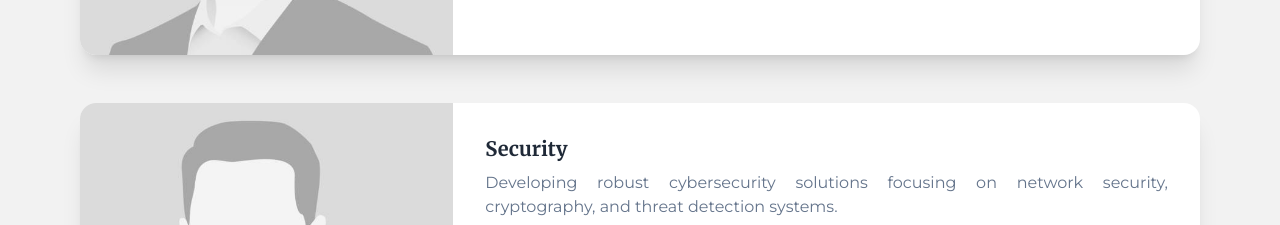
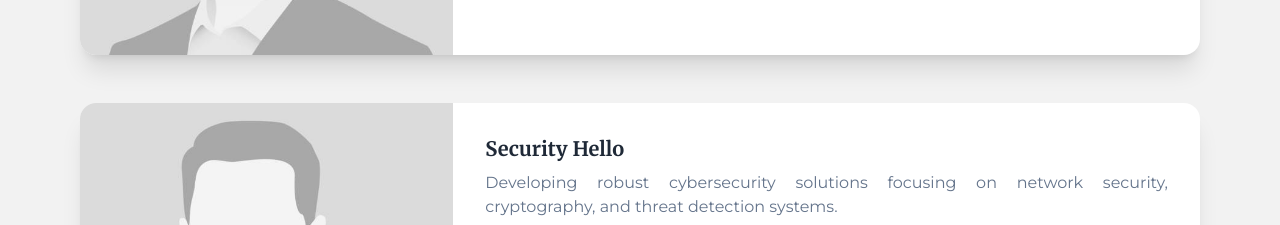
Before and after one commit to VetriselviVetrian/VetriselviVetrian.github.io, a Next.js app: page /research in a window 1280 px wide. Shown: the part 1200-1425 px from the top of the page. Built offline with nearby package versions, Linux system fonts and the light colour scheme.

Commit message:
Update researchData.js
Test

```diff
--- a/src/data/researchData.js
+++ b/src/data/researchData.js
@@ -25,7 +25,7 @@ export const researchDetails = [
   },
   {
     id: 3,
-    title: "Security",
+    title: "Security Hello",
     image: placeholder,
     description:
       "Developing robust cybersecurity solutions focusing on network security, cryptography, and threat detection systems.",
```
